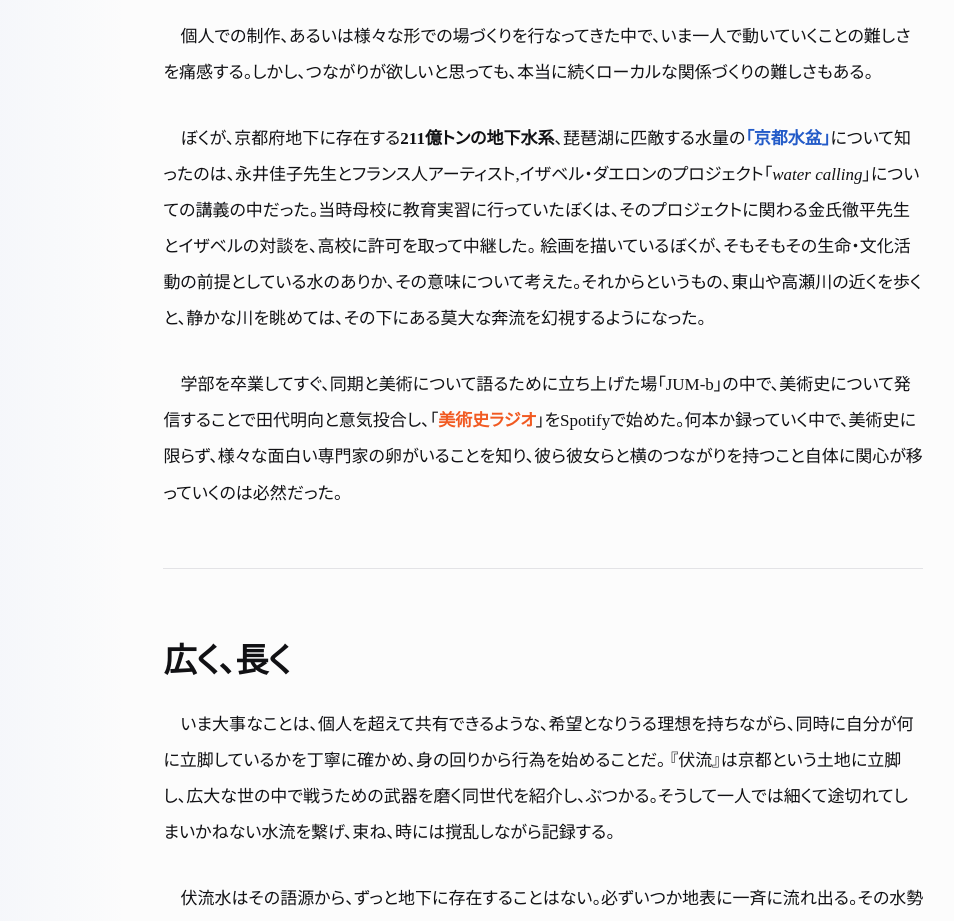
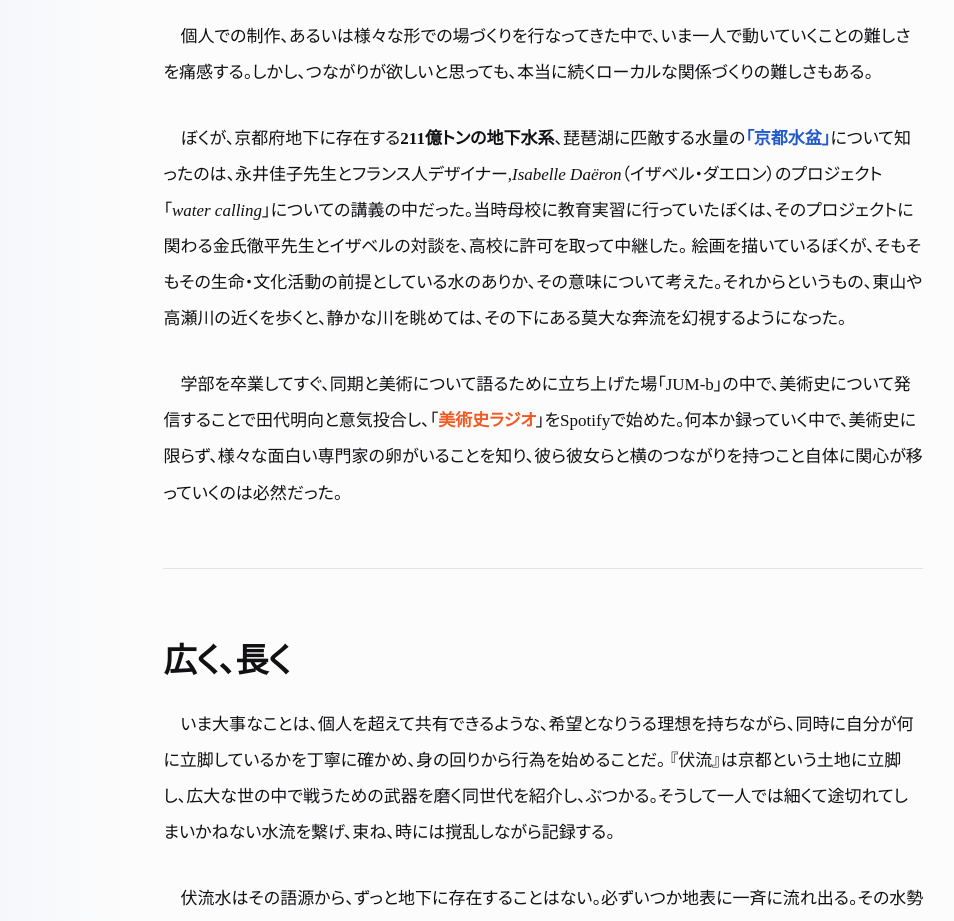
Before and after one commit to amanorope-coder/fukuliu, a plain HTML site: page articles/20260508-kl8jo.html in a window 1280 px wide. Shown: the part 1123-2044 px from the top of the page, without its empty margins (203-1157 px from the left). Drawn offline with Linux system fonts and the light colour scheme.

Commit message:
記事更新: 「伏流」について

```diff
--- a/articles/20260508-kl8jo.html
+++ b/articles/20260508-kl8jo.html
@@ -125,7 +125,7 @@
                 <p><h2 id="h-1">【伏流】</h2>１ 地上の流水が、<span class="accent">ある区間だけ地下を流れること</span>。また、その流水。扇状地や火山灰地などに多い。
 </p><p>２ <span class="accent">物事の基底に、ある内容や動きが存在すること</span>。また、そのもの。(コトバンクより)
 <hr></p><h2 id="h-2">京都水盆</h2>　個人での制作、あるいは様々な形での場づくりを行なってきた中で、いま一人で動いていくことの難しさを痛感する。しかし、つながりが欲しいと思っても、本当に続くローカルな関係づくりの難しさもある。
-</p><p>　ぼくが、京都府地下に存在する<strong>211億トンの地下水系</strong>、琵琶湖に匹敵する水量の<span class="accent">「京都水盆」</span>について知ったのは、永井佳子先生とフランス人アーティスト,イザベル・ダエロンのプロジェクト「<em>water calling</em>」についての講義の中だった。当時母校に教育実習に行っていたぼくは、そのプロジェクトに関わる金氏徹平先生とイザベルの対談を、高校に許可を取って中継した。
+</p><p>　ぼくが、京都府地下に存在する<strong>211億トンの地下水系</strong>、琵琶湖に匹敵する水量の<span class="accent">「京都水盆」</span>について知ったのは、永井佳子先生とフランス人デザイナー,<em>Isabelle Daëron</em>（イザベル・ダエロン）のプロジェクト「<em>water calling</em>」についての講義の中だった。当時母校に教育実習に行っていたぼくは、そのプロジェクトに関わる金氏徹平先生とイザベルの対談を、高校に許可を取って中継した。
 絵画を描いているぼくが、そもそもその生命・文化活動の前提としている水のありか、その意味について考えた。それからというもの、東山や高瀬川の近くを歩くと、静かな川を眺めては、その下にある莫大な奔流を幻視するようになった。
 </p><p>　学部を卒業してすぐ、同期と美術について語るために立ち上げた場「JUM-b」の中で、美術史について発信することで田代明向と意気投合し、「<span class="accent2">美術史ラジオ</span>」をSpotifyで始めた。何本か録っていく中で、美術史に限らず、様々な面白い専門家の卵がいることを知り、彼ら彼女らと横のつながりを持つこと自体に関心が移っていくのは必然だった。
 <hr></p><h2 id="h-3">広く、長く</h2>　いま大事なことは、個人を超えて共有できるような、希望となりうる理想を持ちながら、同時に自分が何に立脚しているかを丁寧に確かめ、身の回りから行為を始めることだ。
```
